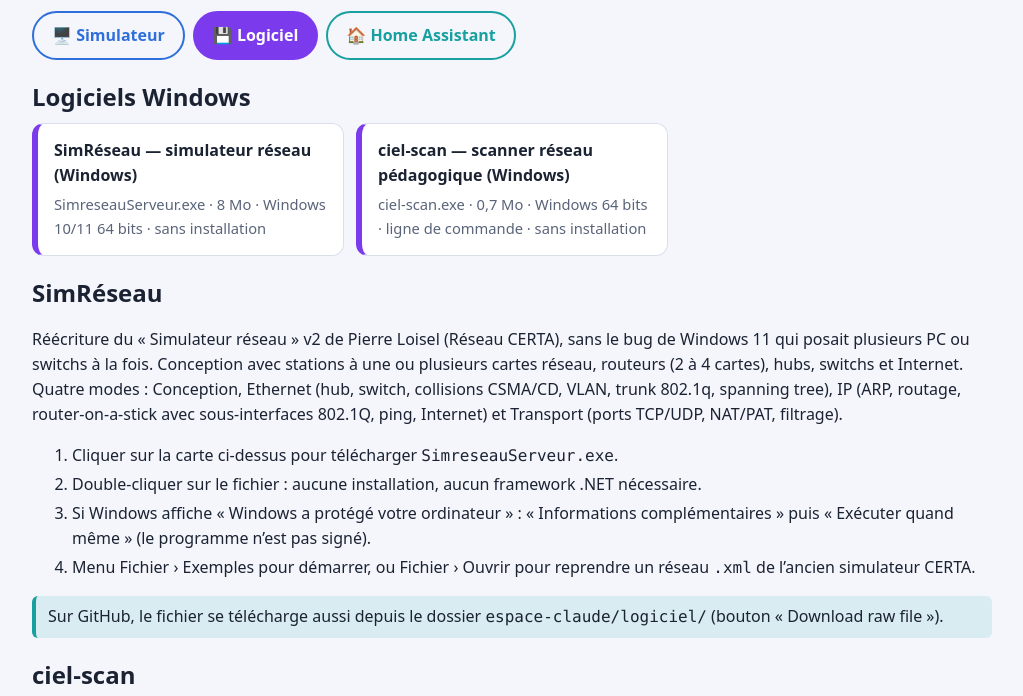
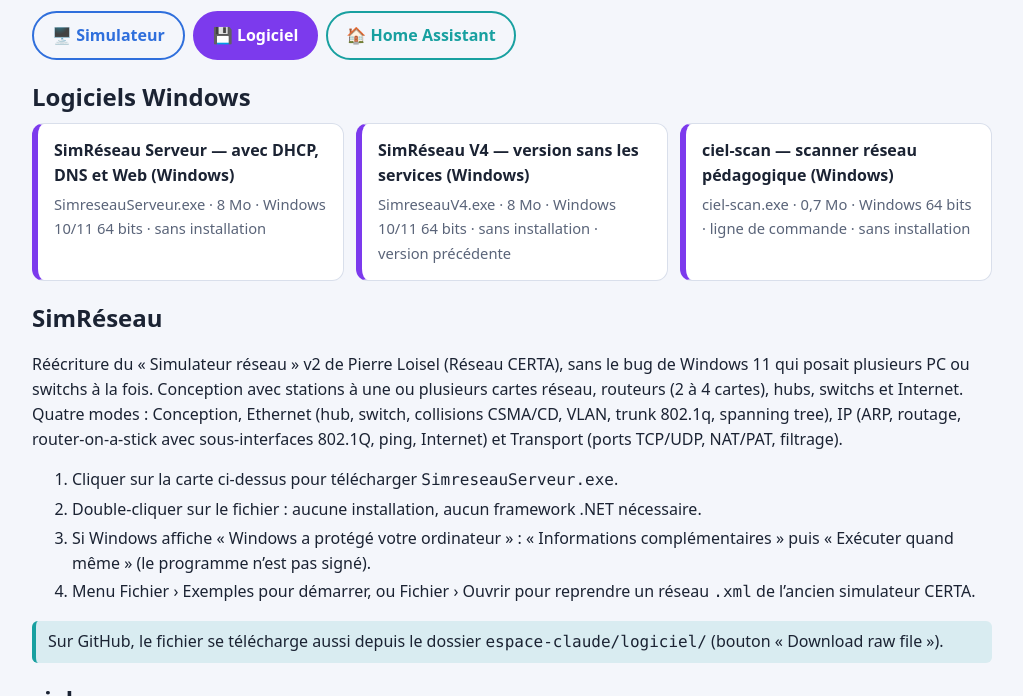
Before and after one commit to bnvel2/raspberrypi, a plain HTML site: page espace-claude/index.html in a window 1280 px wide. Both pictures are taken after a click on the tab "💾 Logiciel". Shown: the part 104-800 px from the top of the page, without its empty margins (128-1151 px from the left). Drawn offline with Linux system fonts and the light colour scheme.

Commit message:
Remet SimreseauV4.exe dans l'onglet Logiciel à côté de SimreseauServeur.exe
Co-Authored-By: Claude Opus 5.5 <noreply@anthropic.com>
Claude-Session: https://claude.ai/code/session_01Ay3pa1o2aSTK44biazY15W

```diff
--- a/espace-claude/index.html
+++ b/espace-claude/index.html
@@ -66,7 +66,8 @@ code{font-family:ui-monospace,Menlo,Consolas,monospace}
 <section id="p-log" hidden>
   <h2>Logiciels Windows</h2>
   <div class="grid">
-    <a class="card dl" href="logiciel/SimreseauServeur.exe" download><b>SimRéseau — simulateur réseau (Windows)</b><span>SimreseauServeur.exe · 8 Mo · Windows 10/11 64 bits · sans installation</span></a>
+    <a class="card dl" href="logiciel/SimreseauServeur.exe" download><b>SimRéseau Serveur — avec DHCP, DNS et Web (Windows)</b><span>SimreseauServeur.exe · 8 Mo · Windows 10/11 64 bits · sans installation</span></a>
+    <a class="card dl" href="logiciel/SimreseauV4.exe" download><b>SimRéseau V4 — version sans les services (Windows)</b><span>SimreseauV4.exe · 8 Mo · Windows 10/11 64 bits · sans installation · version précédente</span></a>
     <a class="card dl" href="logiciel/ciel-scan.exe" download><b>ciel-scan — scanner réseau pédagogique (Windows)</b><span>ciel-scan.exe · 0,7 Mo · Windows 64 bits · ligne de commande · sans installation</span></a>
   </div>
   <h2>SimRéseau</h2>
```
Also changed, not shown: 2 other files.
